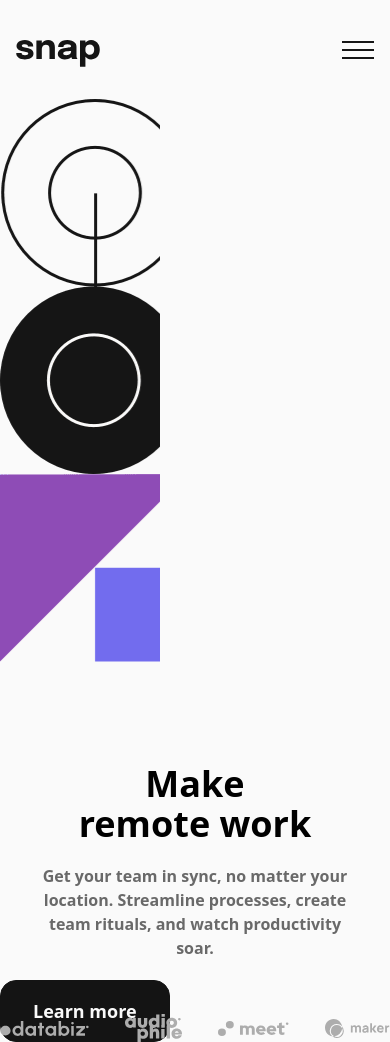
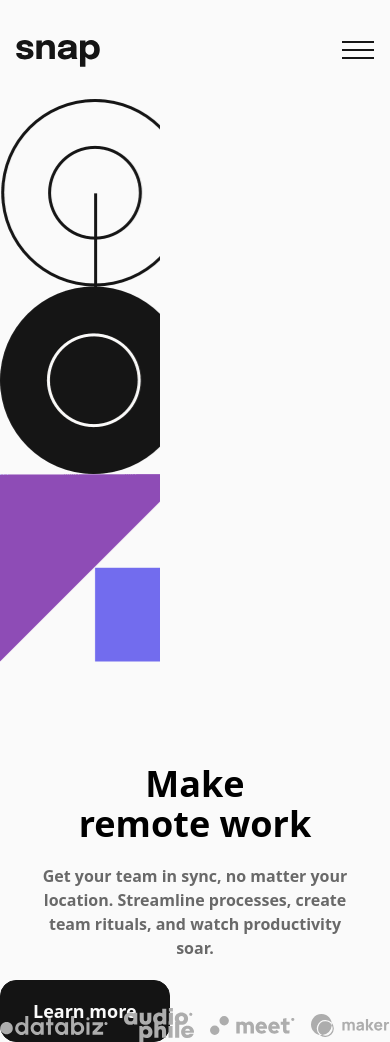
Before and after one commit to wagnnermorais/FEM-Snap-Landing, a React (Vite) app: page / in a window 390 px wide. Built offline with nearby package versions, Linux system fonts and the light colour scheme.

Commit message:
style: reducing gap in mobile screen

```diff
--- a/src/components/Companys.tsx
+++ b/src/components/Companys.tsx
@@ -2,7 +2,7 @@ import companys from "../data/companys.json";
 
 const Companys = () => {
   return (
-    <div className="flex items-center justify-between gap-9">
+    <div className="flex items-center justify-between md:gap-9 sm:gap-4">
       {companys.map((company) => (
         <div key={company.id}>
           <img src={company.url} alt="Company" />
```
